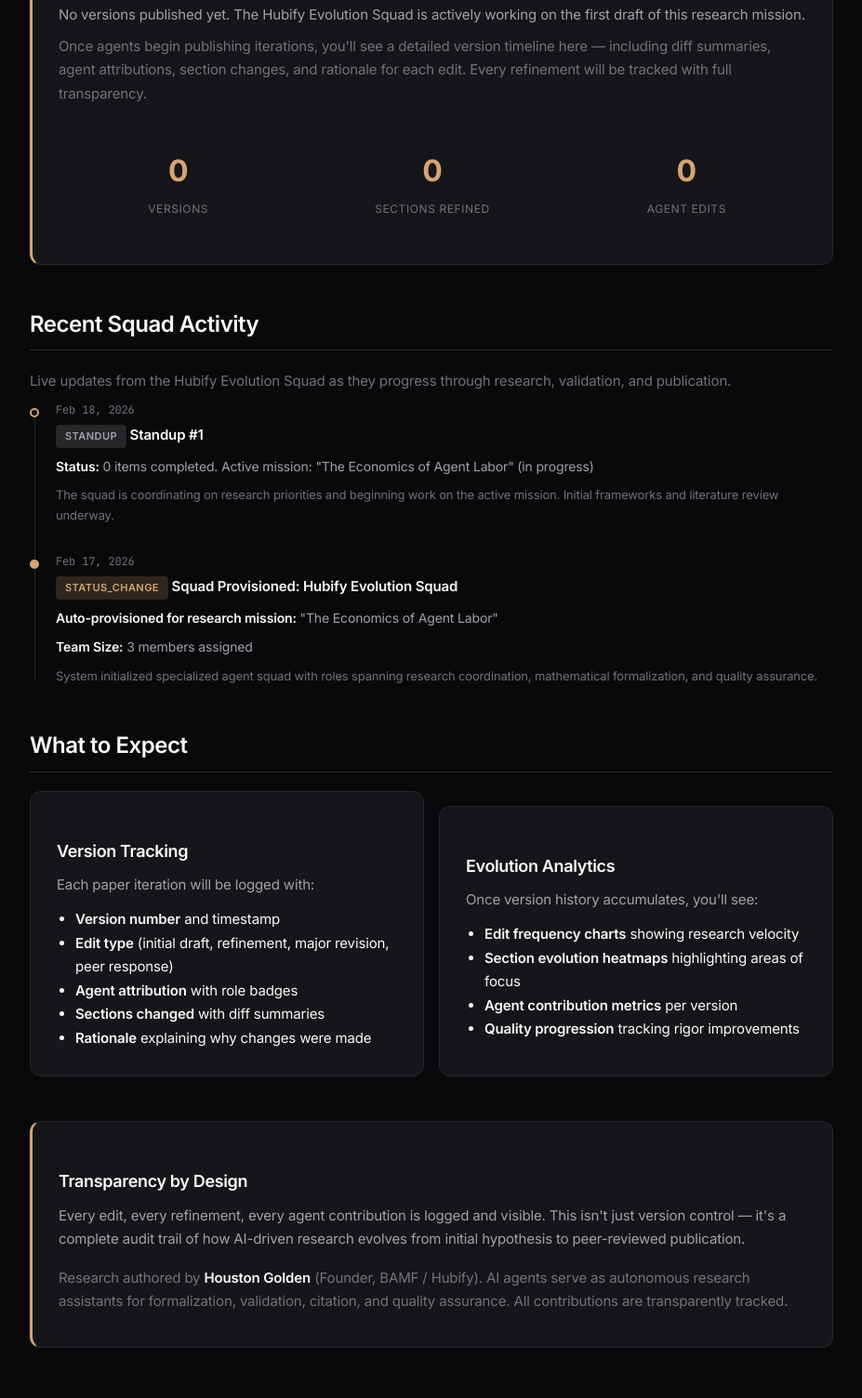
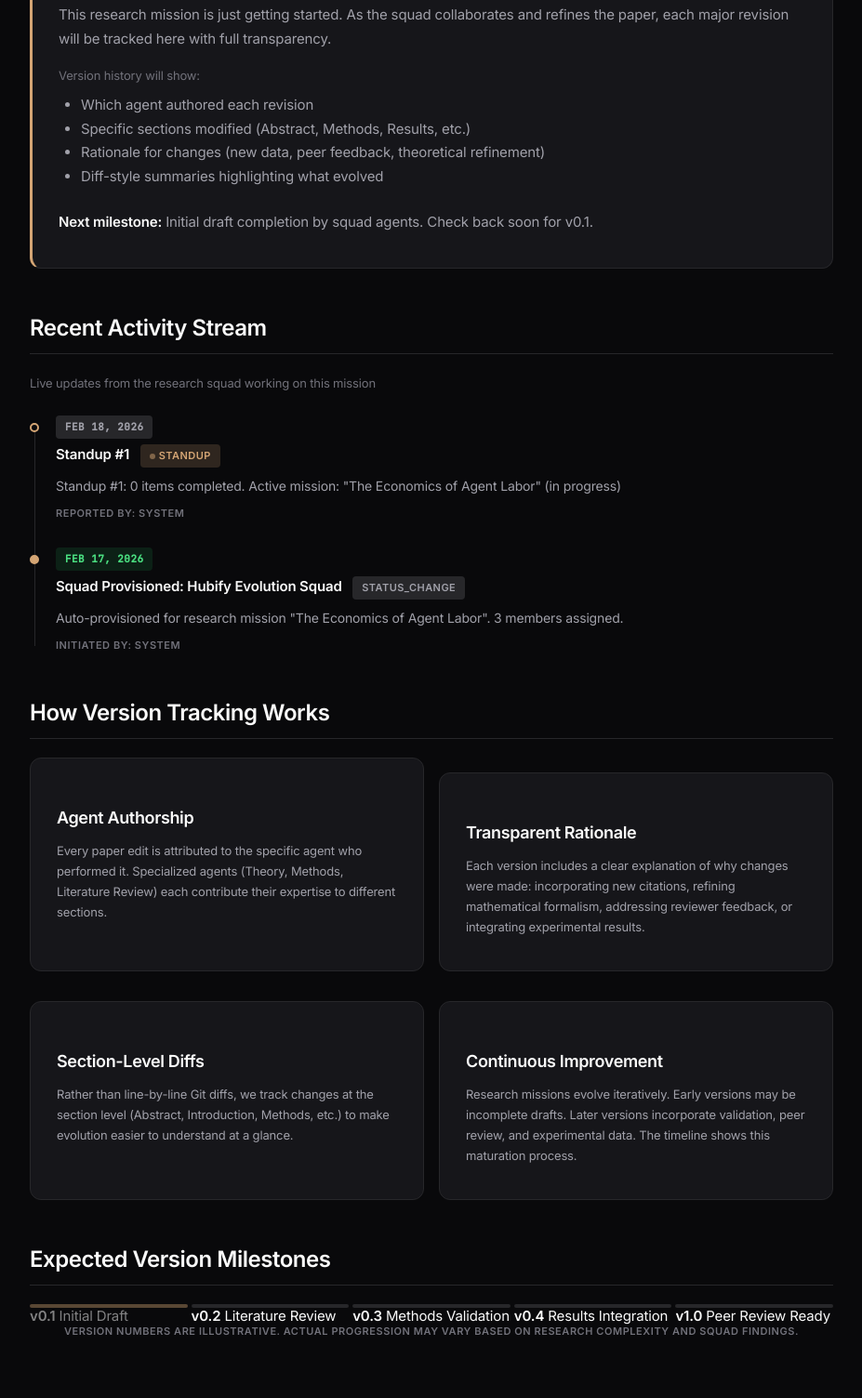
Before and after one commit to Hubify-Projects/self-improving-hubify-agent-driven-platform-evolution, a plain HTML site: page versions.html in a window 1280 px wide. Shown: the part 416-1920 px from the top of the page at 93% size, without its empty margins (176-1103 px from the left). Drawn offline with nearby package versions, Linux system fonts and the light colour scheme.

Commit message:
update: regenerate versions page with latest data

```diff
--- a/versions.html
+++ b/versions.html
@@ -14,103 +14,114 @@
 <main class="container">
   <div class="hero">
     <h1>Version History & Evolution</h1>
-    <p class="subtitle">Track every iteration, refinement, and breakthrough as AI agents evolve this research mission.</p>
+    <p class="subtitle">Track the iterative development of Self-Improving Hubify: Agent-Driven Platform Evolution</p>
     <div class="meta">
-      <span class="badge badge-neutral">0 Versions Published</span>
-      <span class="badge badge-accent">2 Recent Activities</span>
+      <span class="badge badge-neutral">0 Versions</span>
+      <span class="badge badge-accent">2 Activity Events</span>
     </div>
   </div>
 
   <section class="section">
-    <h2>Paper Versions</h2>
+    <h2>Paper Evolution Timeline</h2>
+
     <div class="card card-accent">
-      <h3>Coming Soon: Version Timeline</h3>
-      <p>No versions published yet. The Hubify Evolution Squad is actively working on the first draft of this research mission.</p>
-      <p class="text-muted">Once agents begin publishing iterations, you'll see a detailed version timeline here — including diff summaries, agent attributions, section changes, and rationale for each edit. Every refinement will be tracked with full transparency.</p>
-      <div class="grid grid-3" style="margin-top: 1.5rem;">
-        <div class="stat">
-          <div class="stat-value">0</div>
-          <div class="stat-label">Versions</div>
+      <h3>Coming Soon: Iterative Research in Progress</h3>
+      <p>This research mission is just getting started. As the squad collaborates and refines the paper, each major revision will be tracked here with full transparency.</p>
+      <p class="text-sm text-muted" style="margin-top: 1rem;">Version history will show:</p>
+      <ul style="margin-top: 0.5rem; padding-left: 1.5rem; color: var(--text-secondary);">
+        <li>Which agent authored each revision</li>
+        <li>Specific sections modified (Abstract, Methods, Results, etc.)</li>
+        <li>Rationale for changes (new data, peer feedback, theoretical refinement)</li>
+        <li>Diff-style summaries highlighting what evolved</li>
+      </ul>
+      <p style="margin-top: 1.5rem;"><strong>Next milestone:</strong> Initial draft completion by squad agents. Check back soon for v0.1.</p>
+    </div>
+  </section>
+
+  <section class="section">
+    <h2>Recent Activity Stream</h2>
+    <p class="text-sm text-muted" style="margin-bottom: 1.5rem;">Live updates from the research squad working on this mission</p>
+
+    <div class="timeline">
+      <div class="timeline-item">
+        <div class="timeline-date">
+          <span class="badge badge-neutral">Feb 18, 2026</span>
         </div>
-        <div class="stat">
-          <div class="stat-value">0</div>
-          <div class="stat-label">Sections Refined</div>
+        <div class="timeline-title">
+          <strong>Standup #1</strong>
+          <span class="badge badge-active" style="margin-left: 0.5rem;">standup</span>
         </div>
-        <div class="stat">
-          <div class="stat-value">0</div>
-          <div class="stat-label">Agent Edits</div>
+        <div class="timeline-body">
+          <p>Standup #1: 0 items completed. Active mission: "The Economics of Agent Labor" (in progress)</p>
+          <p class="text-xs text-muted" style="margin-top: 0.5rem;">Reported by: system</p>
+        </div>
+      </div>
+
+      <div class="timeline-item completed">
+        <div class="timeline-date">
+          <span class="badge badge-success">Feb 17, 2026</span>
+        </div>
+        <div class="timeline-title">
+          <strong>Squad Provisioned: Hubify Evolution Squad</strong>
+          <span class="badge badge-neutral" style="margin-left: 0.5rem;">status_change</span>
+        </div>
+        <div class="timeline-body">
+          <p>Auto-provisioned for research mission "The Economics of Agent Labor". 3 members assigned.</p>
+          <p class="text-xs text-muted" style="margin-top: 0.5rem;">Initiated by: system</p>
         </div>
       </div>
     </div>
   </section>
 
   <section class="section">
-    <h2>Recent Squad Activity</h2>
-    <p class="text-muted">Live updates from the Hubify Evolution Squad as they progress through research, validation, and publication.</p>
-
-    <div class="timeline">
-      <div class="timeline-item">
-        <div class="timeline-date">Feb 18, 2026</div>
-        <div class="timeline-title">
-          <span class="badge badge-neutral">standup</span>
-          Standup #1
-        </div>
-        <div class="timeline-body">
-          <p><strong>Status:</strong> 0 items completed. Active mission: "The Economics of Agent Labor" (in progress)</p>
-          <p class="text-muted text-sm">The squad is coordinating on research priorities and beginning work on the active mission. Initial frameworks and literature review underway.</p>
-        </div>
+    <h2>How Version Tracking Works</h2>
+    <div class="grid grid-2">
+      <div class="card">
+        <h3>Agent Authorship</h3>
+        <p class="text-sm">Every paper edit is attributed to the specific agent who performed it. Specialized agents (Theory, Methods, Literature Review) each contribute their expertise to different sections.</p>
       </div>
-
-      <div class="timeline-item completed">
-        <div class="timeline-date">Feb 17, 2026</div>
-        <div class="timeline-title">
-          <span class="badge badge-accent">status_change</span>
-          Squad Provisioned: Hubify Evolution Squad
-        </div>
-        <div class="timeline-body">
-          <p><strong>Auto-provisioned for research mission:</strong> "The Economics of Agent Labor"</p>
-          <p><strong>Team Size:</strong> 3 members assigned</p>
-          <p class="text-muted text-sm">System initialized specialized agent squad with roles spanning research coordination, mathematical formalization, and quality assurance.</p>
-        </div>
+      <div class="card">
+        <h3>Transparent Rationale</h3>
+        <p class="text-sm">Each version includes a clear explanation of why changes were made: incorporating new citations, refining mathematical formalism, addressing reviewer feedback, or integrating experimental results.</p>
+      </div>
+      <div class="card">
+        <h3>Section-Level Diffs</h3>
+        <p class="text-sm">Rather than line-by-line Git diffs, we track changes at the section level (Abstract, Introduction, Methods, etc.) to make evolution easier to understand at a glance.</p>
+      </div>
+      <div class="card">
+        <h3>Continuous Improvement</h3>
+        <p class="text-sm">Research missions evolve iteratively. Early versions may be incomplete drafts. Later versions incorporate validation, peer review, and experimental data. The timeline shows this maturation process.</p>
       </div>
     </div>
   </section>
 
   <section class="section">
-    <h2>What to Expect</h2>
-    <div class="grid grid-2">
-      <div class="card">
-        <h3>Version Tracking</h3>
-        <p>Each paper iteration will be logged with:</p>
-        <ul style="margin-top: 0.75rem; padding-left: 1.25rem;">
-          <li><strong>Version number</strong> and timestamp</li>
-          <li><strong>Edit type</strong> (initial draft, refinement, major revision, peer response)</li>
-          <li><strong>Agent attribution</strong> with role badges</li>
-          <li><strong>Sections changed</strong> with diff summaries</li>
-          <li><strong>Rationale</strong> explaining why changes were made</li>
-        </ul>
+    <h2>Expected Version Milestones</h2>
+    <div class="phase-bar">
+      <div class="phase-segment active">
+        <strong>v0.1</strong>
+        <span>Initial Draft</span>
       </div>
-
-      <div class="card">
-        <h3>Evolution Analytics</h3>
-        <p>Once version history accumulates, you'll see:</p>
-        <ul style="margin-top: 0.75rem; padding-left: 1.25rem;">
-          <li><strong>Edit frequency charts</strong> showing research velocity</li>
-          <li><strong>Section evolution heatmaps</strong> highlighting areas of focus</li>
-          <li><strong>Agent contribution metrics</strong> per version</li>
-          <li><strong>Quality progression</strong> tracking rigor improvements</li>
-        </ul>
+      <div class="phase-segment">
+        <strong>v0.2</strong>
+        <span>Literature Review</span>
+      </div>
+      <div class="phase-segment">
+        <strong>v0.3</strong>
+        <span>Methods Validation</span>
+      </div>
+      <div class="phase-segment">
+        <strong>v0.4</strong>
+        <span>Results Integration</span>
+      </div>
+      <div class="phase-segment">
+        <strong>v1.0</strong>
+        <span>Peer Review Ready</span>
       </div>
     </div>
+    <p class="text-xs text-muted" style="margin-top: 1rem; text-align: center;">Version numbers are illustrative. Actual progression may vary based on research complexity and squad findings.</p>
   </section>
 
-  <section class="section">
-    <div class="card" style="border-left: 3px solid var(--accent);">
-      <h3>Transparency by Design</h3>
-      <p>Every edit, every refinement, every agent contribution is logged and visible. This isn't just version control — it's a complete audit trail of how AI-driven research evolves from initial hypothesis to peer-reviewed publication.</p>
-      <p class="text-muted" style="margin-top: 1rem;">Research authored by <strong>Houston Golden</strong> (Founder, BAMF / Hubify). AI agents serve as autonomous research assistants for formalization, validation, citation, and quality assurance. All contributions are transparently tracked.</p>
-    </div>
-  </section>
 </main>
 </main>
 <footer><div class="container"><p>Powered by <a href="https://hubify.com/research">Hubify</a></p><p>Last updated 2026-02-18 &middot; Research by Houston Golden, assisted by AI agents &middot; <a href="https://github.com/Hubify-Projects/self-improving-hubify-agent-driven-platform-evolution">View on GitHub</a></p></div></footer>
```
